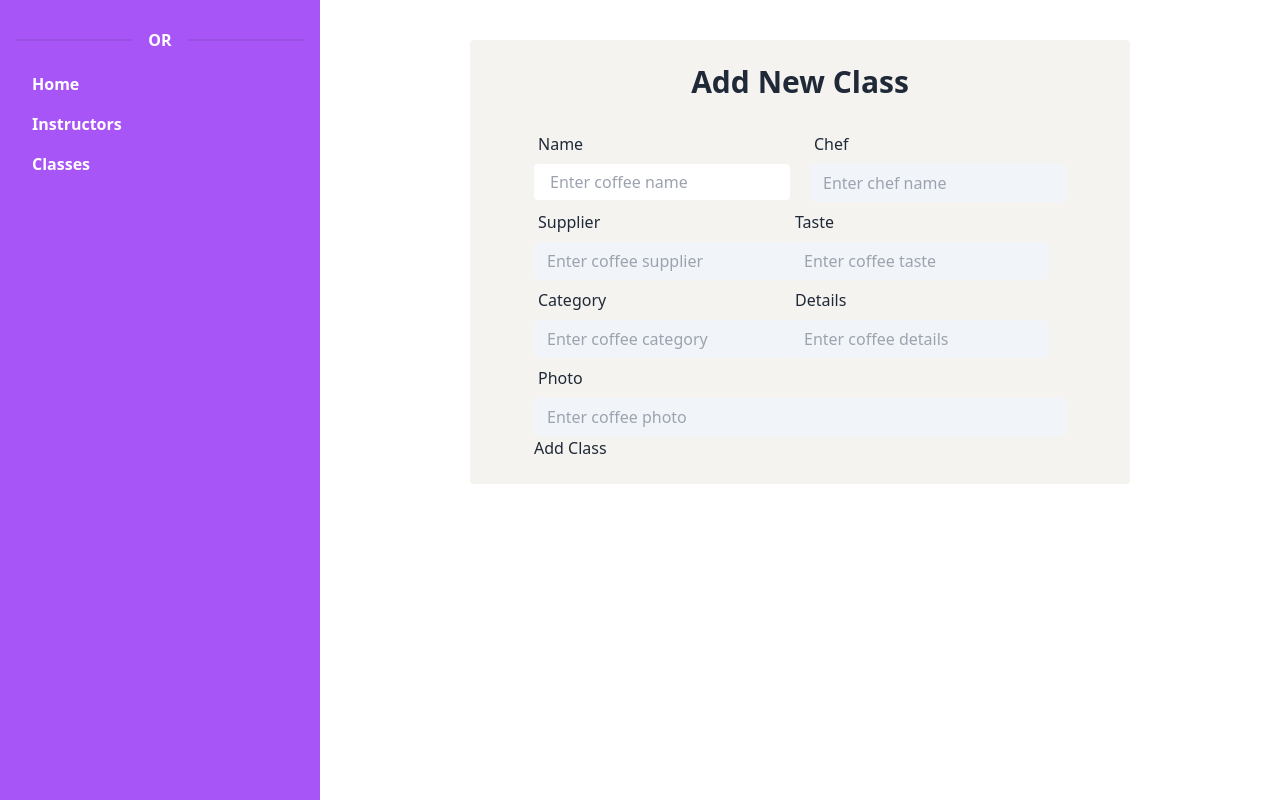
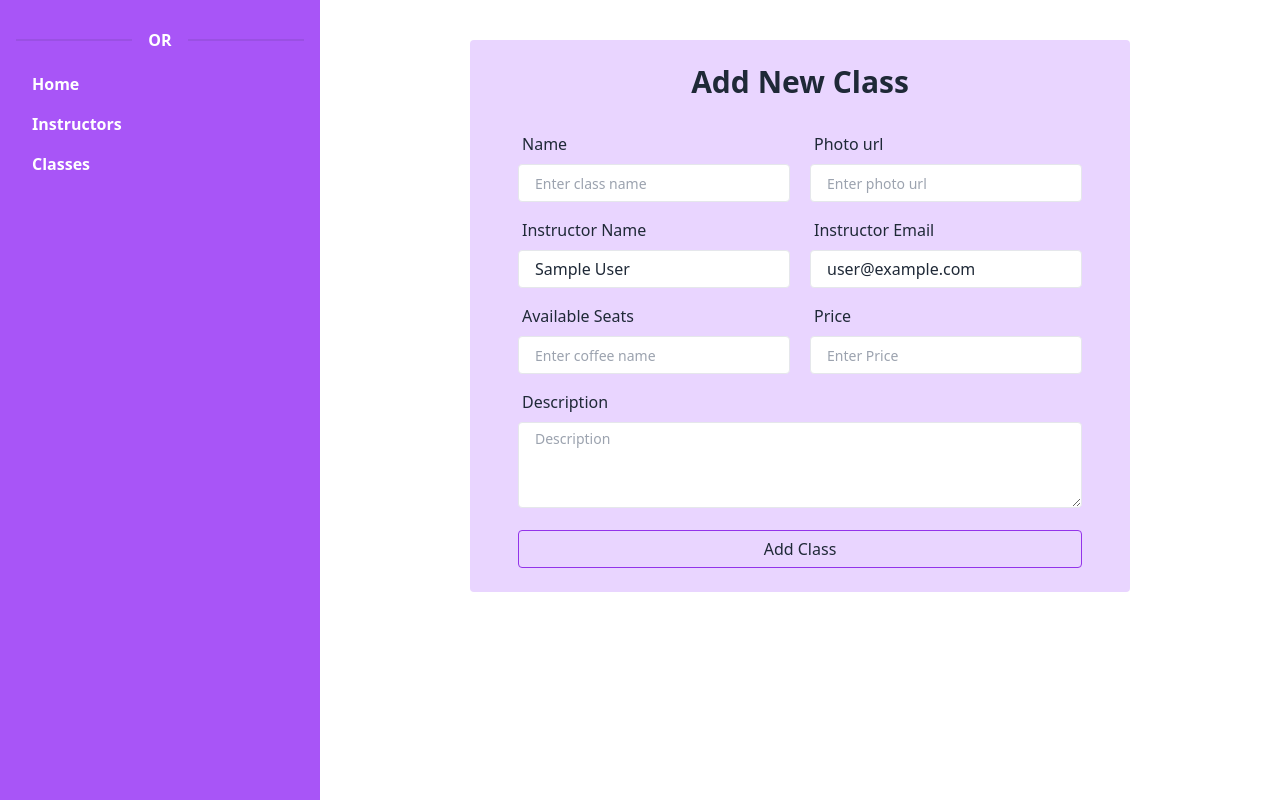
Before and after one commit to osmangony01/summar-camp-client, a React (Vite) app: page /dashboard/add-class in a window 1280 px wide. Built offline with nearby package versions, Linux system fonts and the light colour scheme; no server answers; sample sign-in values are in the browser's storage.

Commit message:
add class successfully in database by instructor

```diff
--- a/src/components/User/Instructor/AddClass/AddClass.jsx
+++ b/src/components/User/Instructor/AddClass/AddClass.jsx
@@ -1,64 +1,102 @@
+import { useContext } from "react";
+import { AuthContext } from "../../../../provider/AuthProvider";
+import Swal from "sweetalert2";
 
 
 const AddClass = () => {
-    const handleAddClass = e =>{
+
+    const { user } = useContext(AuthContext);
+
+    const handleAddClass = e => {
         e.preventDefault();
+        const form = e.target;
+        const className = form.class_name.value;
+        const image = form.photo_url.value;
+        const instructorName = form.instructor_name.value;
+        const instructorEmail = form.instructor_email.value;
+        const availableSeat = parseInt(form.available_seat.value);
+        const price = parseFloat(form.price.value);
+        const status = 'pending';
+        const feedbacks = "";
+        const savedClass = { className, image, instructorName, instructorEmail, availableSeat, price, status, feedbacks };
+        console.log(savedClass);
+        fetch('http://localhost:5000/addclass', {
+            method: "POST",
+            headers: {
+                'content-type': 'application/json'
+            },
+            body: JSON.stringify(savedClass)
+        })
+            .then(res => res.json())
+            .then(data => {
+                console.log(data);
+                if (data.insertedId) {
+                    Swal.fire({
+                        position: 'center',
+                        icon: 'success',
+                        title: 'Class Added Successfully',
+                        showConfirmButton: false,
+                        timer: 1500
+                    })
                 }
+                form.reset();
+            })
+    }
+
     return (
-        <div className='w-3/4 mx-auto bg-[#F4F3F0] rounded px-16 py-6'>
+        <div className='w-3/4 mx-auto bg-purple-200 rounded px-12 py-6'>
             <h2 className='text-center text-3xl mb-6  font-semibold'>Add New Class</h2>
 
             <form action="" onSubmit={handleAddClass}>
-                    <div className='grid grid-cols-1 md:grid-cols-2 gap-5'>
+                <div className='grid grid-cols-1 md:grid-cols-2 gap-5 mb-2'>
                     <div>
                         <label htmlFor="" className='label'>Name</label>
                         <div>
-                                <input type="text" name="coffee_name" placeholder='Enter coffee name' className='w-full border-0 focus:outline-0 px-4 py-1.5 rounded' />
+                            <input type="text" name="class_name" placeholder='Enter class name' className='input-control-class focus:border-blue-500 focus:outline-0' />
                         </div>
                     </div>
                     <div>
-                            <label htmlFor="" className='label'>Chef</label>
+                        <label htmlFor="" className='label'>Photo url</label>
                         <div>
-                                <input type="text" name="chef_name" placeholder='Enter chef name' className='input-control' />
+                            <input type="text" name="photo_url" placeholder='Enter photo url' className='input-control-class focus:border-blue-500 focus:outline-0' />
                         </div>
                     </div>
                 </div>
-                    <div className='input-group'>
+                <div className='grid grid-cols-1 md:grid-cols-2 gap-5 mb-2'>
                     <div>
-                            <label htmlFor="" className='label'>Supplier</label>
+                        <label htmlFor="" className='label'>Instructor Name</label>
                         <div>
-                                <input type="text" name='supplier' placeholder='Enter coffee supplier' className='input-control' />
+                            <input type="text" name="instructor_name" value={user.displayName} placeholder='Enter instructor name' className='input-control-class focus:border-blue-500 focus:outline-0 disabled' />
                         </div>
                     </div>
                     <div>
-                            <label htmlFor="" className='label'>Taste</label>
+                        <label htmlFor="" className='label'>Instructor Email</label>
                         <div>
-                                <input type="text" name="taste" placeholder='Enter coffee taste' className='input-control' />
+                            <input type="text" name="instructor_email" value={user.email} placeholder='Enter instructor email' className='input-control-class focus:border-blue-500 focus:outline-0 disabled' />
                         </div>
                     </div>
                 </div>
-                    <div className='input-group'>
+                <div className='grid grid-cols-1 md:grid-cols-2 gap-5 mb-2'>
                     <div>
-                            <label htmlFor="" className='label'>Category</label>
+                        <label htmlFor="" className='label'>Available Seats</label>
                         <div>
-                                <input type="text" name="category" placeholder='Enter coffee category' className='input-control' />
+                            <input type="number" name="available_seat" placeholder='Enter coffee name' className='input-control-class focus:border-blue-500 focus:outline-0' />
                         </div>
                     </div>
                     <div>
-                            <label htmlFor="" className='label'>Details</label>
+                        <label htmlFor="" className='label'>Price</label>
                         <div>
-                                <input type="text" placeholder='Enter coffee details' name="details" className='input-control' />
+                            <input type="text" name="price" placeholder='Enter Price' className='input-control-class focus:border-blue-500 focus:outline-0' />
                         </div>
                     </div>
                 </div>
-                    <div>
-                        <label htmlFor="" className='label'>Photo</label>
-                        <div>
-                            <input type="text" placeholder='Enter coffee photo' name="photo" className='input-control' />
+
+                <div className="mb-4">
+                    <label htmlFor="" className='label'>Description</label>
+                    <textarea type='text' name="description" rows="3" className="input-control-class focus:border-blue-500 focus:outline-0" placeholder="Description"></textarea>
                 </div>
-                    </div>
-                    <div>
-                        <input type='submit' className='add-coffee-btn' value="Add Class"/>
+                <div className="">
+                    <input type='submit' className='w-full cursor-pointer py-1.5 border border-purple-600 hover:bg-purple-600 hover:text-white rounded' value="Add Class" />
                 </div>
             </form>
         </div>
--- a/src/index.css
+++ b/src/index.css
@@ -3,9 +3,13 @@
 @tailwind utilities;
 
 .input-control {
-    @apply w-full bg-slate-100 box-border py-1.5 px-3 rounded  border-transparent border outline-none
+    @apply w-full bg-slate-100 box-border py-1.5 px-3 rounded border-transparent border outline-none
 }
 
-.social-login-btn{
-    @apply w-full py-2 mt-2 bg-white  text-base text-black  rounded flex justify-center items-center gap-2
-  }
+.social-login-btn {
+    @apply w-full py-2 mt-2 bg-white text-base text-black rounded flex justify-center items-center gap-2
+}
+
+.input-control-class {
+    @apply w-full border px-4 py-1.5 rounded placeholder:text-sm
+}
```
Lines whose indentation alone changed are shown as unchanged.
